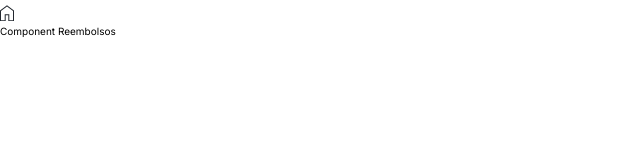
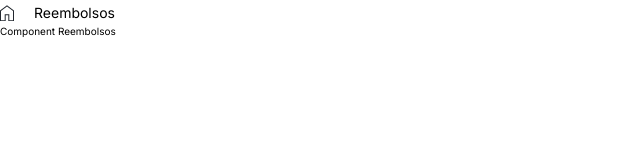
Before and after one commit to rosadevsolutions/2025-vainaweb-sispar, a React (Vite) app: page /reembolsos in a window 1280 px wide. Shown: the top 160 px of the page, without its empty margins (0-640 px from the left). Built offline with nearby package versions, Linux system fonts and the light colour scheme.

Commit message:
component reembolsos com breadcrumb

```diff
--- a/src/components/Reembolsos/Reembolsos.jsx
+++ b/src/components/Reembolsos/Reembolsos.jsx
@@ -3,7 +3,7 @@ import Breadcrumb from "../Breadcrumb/Breadcrumb"
 export default function Reembolsos() {
   return (
     <div>
-      <Breadcrumb actualpage="Reembolsos" />
+      <Breadcrumb activePage="Reembolsos" />
       <section>
         Component Reembolsos
       </section>
```
